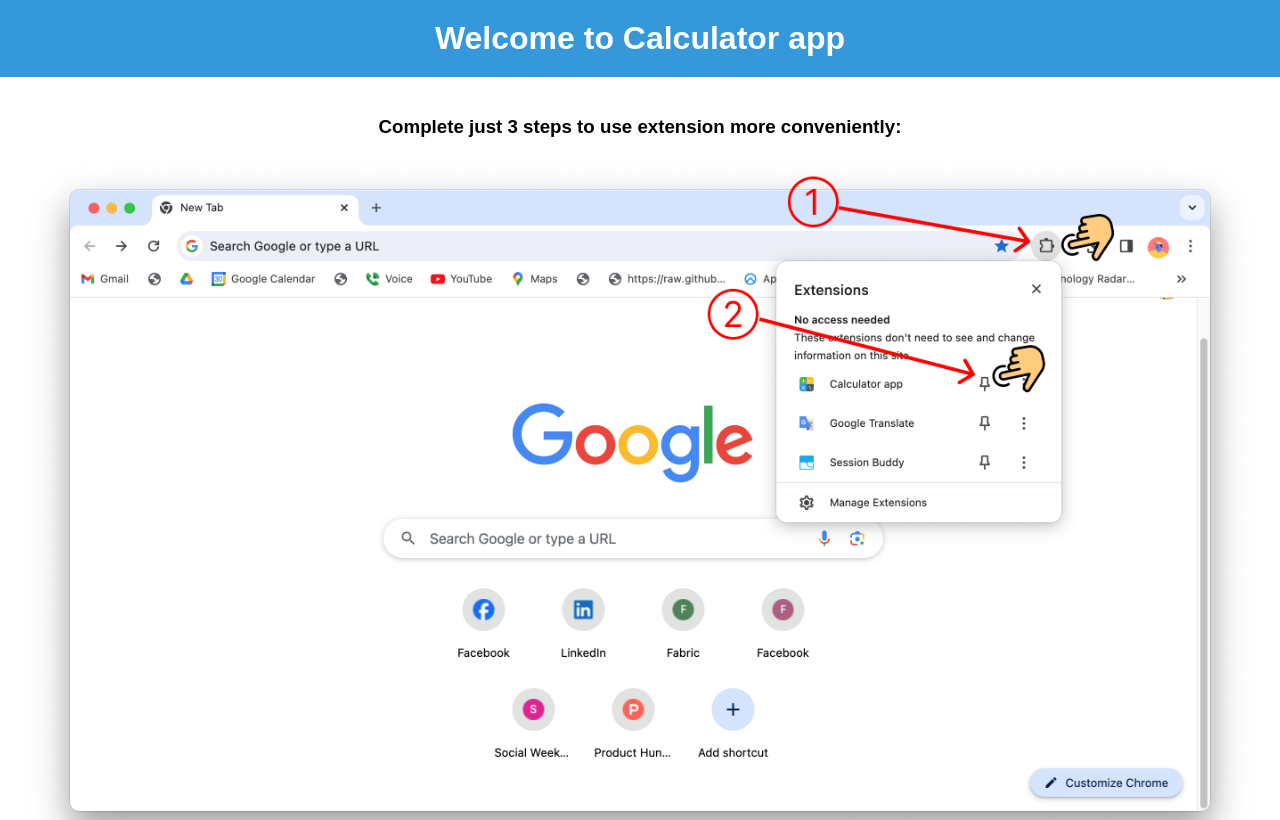
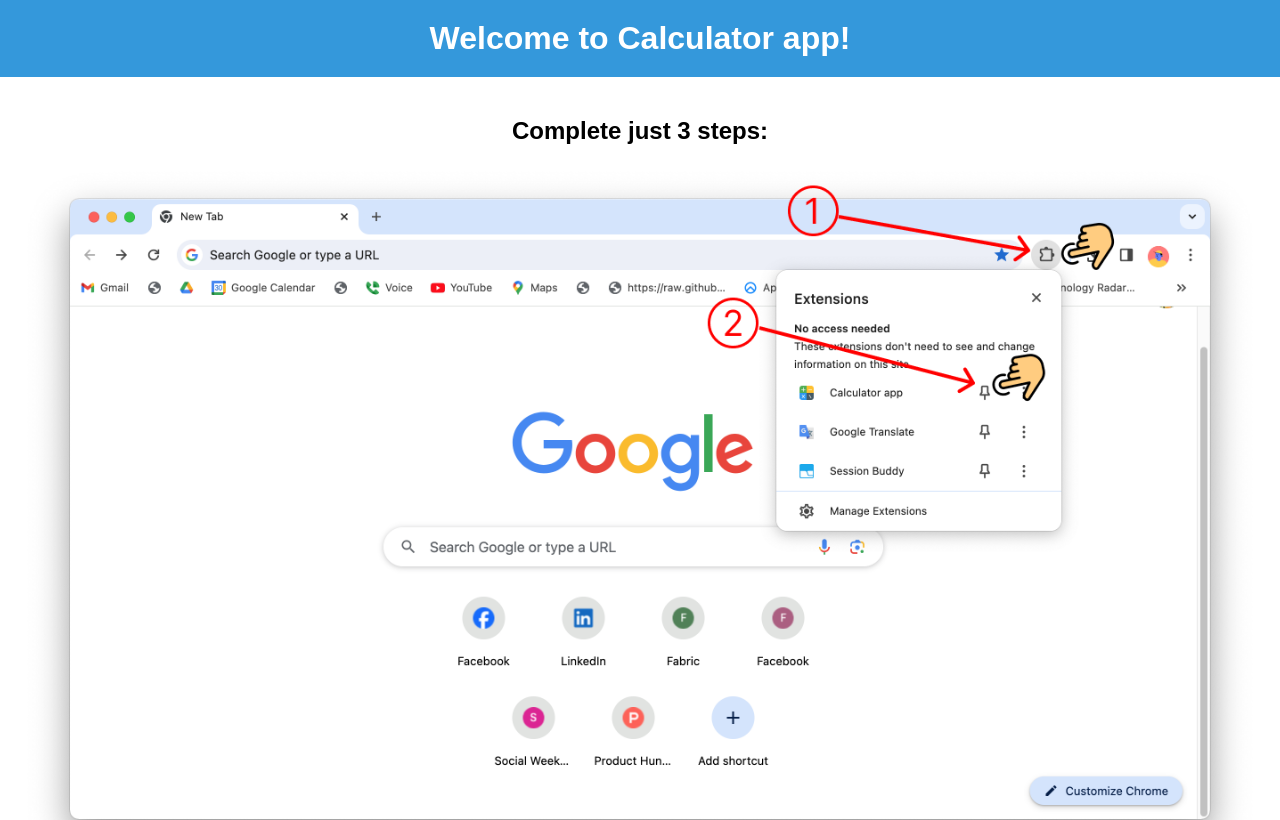
Before and after one commit to darkwind666/CalculatorExtensionSite, a plain HTML site: page index.html in a window 1280 px wide. Shown: the top 820 px of the page. Drawn offline with Linux system fonts and the light colour scheme.

Commit message:
Update index.html

```diff
--- a/index.html
+++ b/index.html
@@ -8,10 +8,10 @@
 </head>
 <body>
     <header>
-        <h1>Welcome to Calculator app</h1>
+        <h1>Welcome to Calculator app!</h1>
     </header>
     <section>
-        <h3>Complete just 3 steps to use extension more conveniently:</h3>
+        <h2>Complete just 3 steps:</h2>
         <div>
             <img src="WelcomeScreen1.png" alt="Image 1">
         </div>
```
